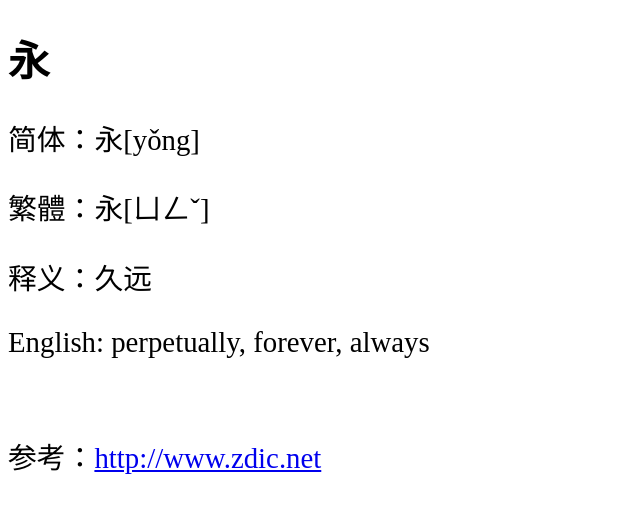
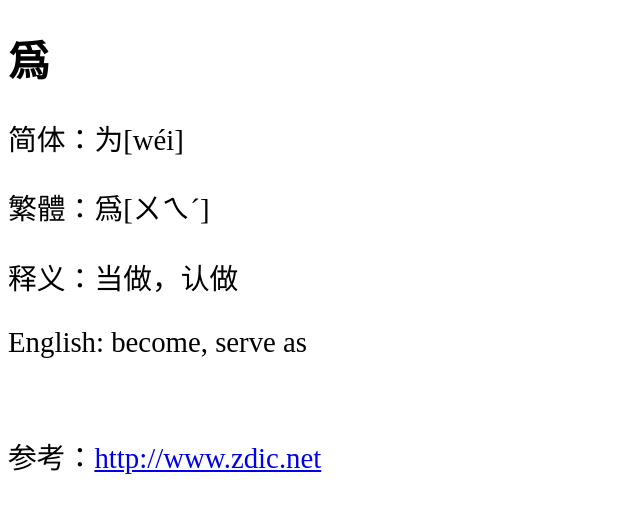
Before and after one commit to shengzhe/livecalligraphy, a Jekyll site: the page built from _posts/2012-08-31-LanTing-56.html, in a window 1280 px wide. Shown: the top 513 px of the page, without its empty margins (0-640 px from the left). Built offline with Jekyll 4.4.1, drawn with Linux system fonts in a browser that asks for light colours; Markdown is read by kramdown in place of the engine named in the settings.

Commit message:
Update _posts/2012-08-31-LanTing-56.html

```diff
--- a/_posts/2012-08-31-LanTing-56.html
+++ b/_posts/2012-08-31-LanTing-56.html
@@ -1,11 +1,11 @@
 ---
 layout: default
-title: 兰亭集序第1个字 (1st character of Lan Ting)
+title: 兰亭集序第56个字 (56th character of Lan Ting)
 ---
-<h1>永</h1>
-<p>简体：永[yǒng]</p>
-<p>繁體：永[ㄩㄥˇ]</p>
-<p>释义：久远</p>
-<p>English: perpetually, forever, always</p>
+<h1>爲</h1>
+<p>简体：为[wéi]</p>
+<p>繁體：爲[ㄨㄟˊ]</p>
+<p>释义：当做，认做</p>
+<p>English: become, serve as</p>
 <br/>
-<p>参考：<a href="http://www.zdic.net/zd/zi/ZdicE6ZdicB0ZdicB8.htm">http://www.zdic.net</a></p>
+<p>参考：<a href="http://www.zdic.net/zd/zi/ZdicE4ZdicB8ZdicBA.htm">http://www.zdic.net</a></p>
```
